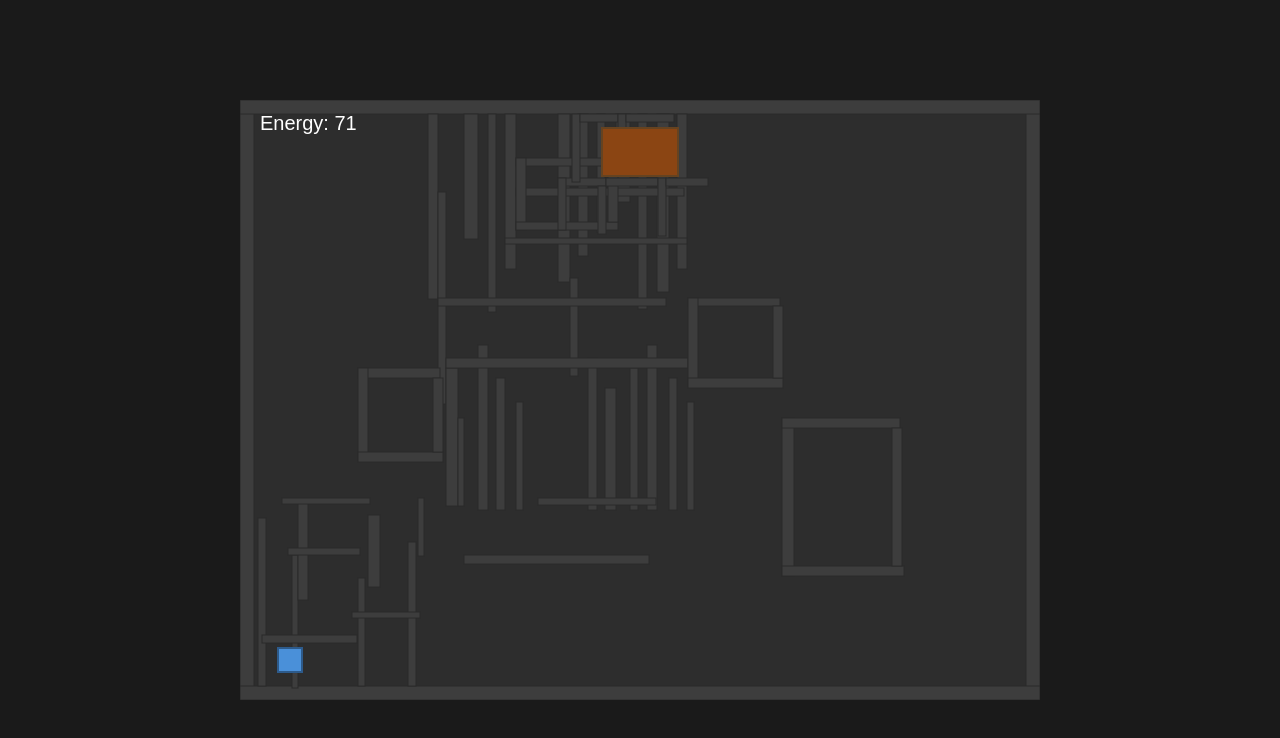
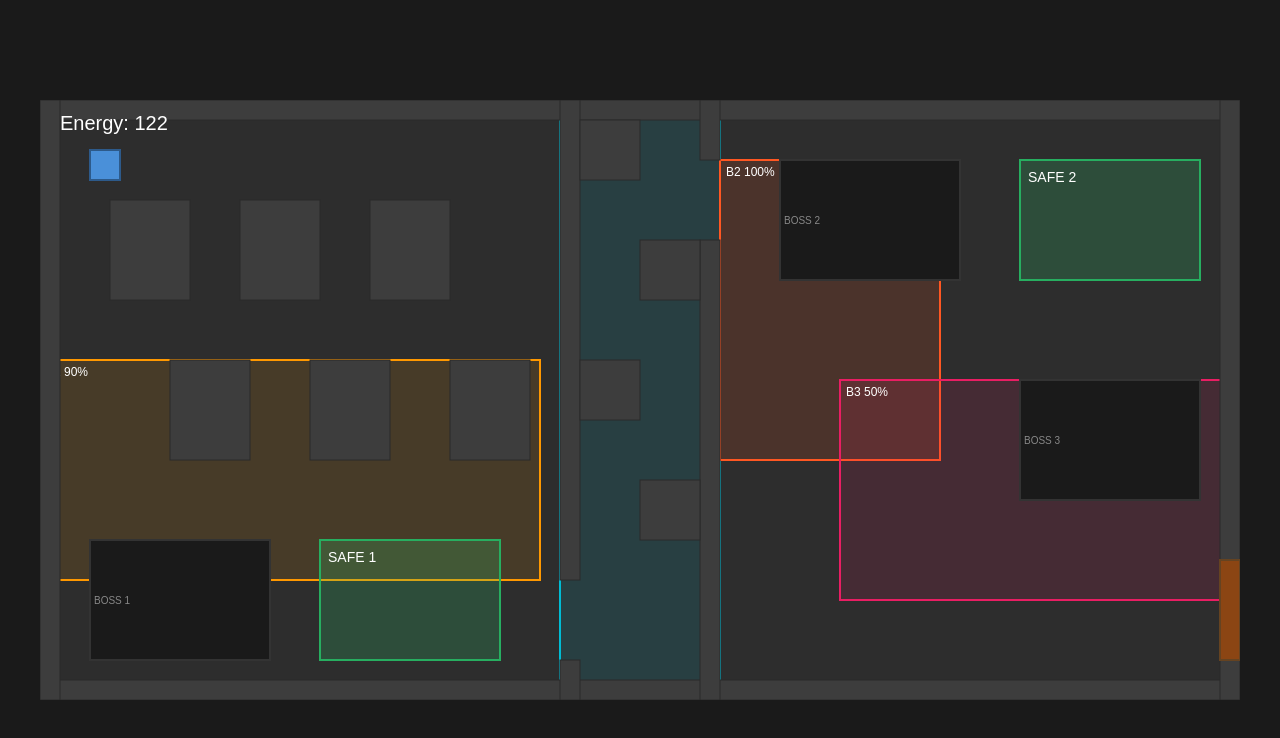
Before and after one commit to yaoye1025-cpu/escape-office, a website built with Vite: page index.html in a window 1280 px wide. Built offline with nearby package versions, Linux system fonts and the light colour scheme.

```diff
--- a/index.html
+++ b/index.html
@@ -7,7 +7,7 @@
   <link rel="stylesheet" href="style.css">
 </head>
 <body>
-  <canvas id="gameCanvas" width="800" height="600"></canvas>
+  <canvas id="gameCanvas" width="1200" height="600"></canvas>
   <script src="main.js"></script>
 </body>
 </html>
--- a/main.js
+++ b/main.js
@@ -2,22 +2,26 @@
   'use strict';
 
   const canvas = document.getElementById('gameCanvas');
+  canvas.width = 1200;
+  canvas.height = 600;
+
   const ctx = canvas.getContext('2d');
 
-  const playerSize = 24;
-  let playerX = 38;
-  let playerY = 548;
+
+  const playerSize = 30;
+  let playerX = 50;
+  let playerY = 50;
   const playerSpeed = 180;
 
-  // Exit door: top area, not visible from start (start is bottom-left)
-  const doorX = 362;
-  const doorY = 28;
-  const doorWidth = 76;
-  const doorHeight = 48;
+ // Exit door (use same as exitZone so logic + drawing match)
+  const doorX = 1180;
+  const doorY = 460;
+  const doorWidth = 20;
+  const doorHeight = 100;
 
-  let energy = 100;
-  const baseDrainPerSecond = 2;
-  const drainAccelerationPerSecond = 0.5;
+  let energy = 140;
+  const baseDrainPerSecond = 1.2;
+  const drainAccelerationPerSecond = 0.3;
   let elapsedTimeMs = 0;
 
   const keys = {};
@@ -34,113 +38,226 @@
   let gameOver = false;
   let gameResult = null;
   let lastTime = null;
+  let hitFlashMs = 0; // 被抓时闪红计时器（毫秒）
 
-  // ─── Wall shapes: all axis-aligned rectangles { x, y, w, h } ───
-  // Boundary (4), cubicle partitions (~10), main corridor (~20), boss offices (~12), safe office (~4), final approach (~10)
-  const WALLS = [
-    // 1) Boundary
-    { x: 0, y: 0, w: 14, h: 600 },
-    { x: 786, y: 0, w: 14, h: 600 },
-    { x: 0, y: 0, w: 800, h: 14 },
-    { x: 0, y: 586, w: 800, h: 14 },
+  // ─── Geometry: Rect ───
+  function Rect(x, y, w, h) {
+    this.x = x;
+    this.y = y;
+    this.w = w;
+    this.h = h;
+  }
+  Rect.prototype.containsPoint = function (px, py) {
+    return px >= this.x && px <= this.x + this.w && py >= this.y && py <= this.y + this.h;
+  };
+  Rect.prototype.intersectsRect = function (other) {
+    return (
+      this.x < other.x + other.w &&
+      this.x + this.w > other.x &&
+      this.y < other.y + other.h &&
+      this.y + this.h > other.y
+    );
+  };
 
-    // 2) Irregular cubicle cluster near start (bottom-left) – offset partitions
-    { x: 18, y: 418, w: 8, h: 168 },
-    { x: 52, y: 455, w: 6, h: 133 },
-    { x: 58, y: 402, w: 10, h: 98 },
-    { x: 118, y: 478, w: 7, h: 108 },
-    { x: 128, y: 415, w: 12, h: 72 },
-    { x: 168, y: 442, w: 8, h: 144 },
-    { x: 178, y: 398, w: 6, h: 58 },
-    { x: 42, y: 398, w: 88, h: 6 },
-    { x: 48, y: 448, w: 72, h: 7 },
-    { x: 112, y: 512, w: 68, h: 6 },
-    { x: 22, y: 535, w: 95, h: 8 },
+  // ─── V1 MAP: WALLS ───
+// Walls include: outer borders + desks + corridor obstacles (plants).
+const WALLS = [
+  // Outer border (thickness 20)
+  new Rect(0, 0, 1200, 20),
+  new Rect(0, 580, 1200, 20),
+  new Rect(0, 0, 20, 600),
+  new Rect(1180, 0, 20, 600),
 
-    // 3) Main traversal zone – left side of bending corridor (angled/offset segments)
-    { x: 188, y: 14, w: 10, h: 185 },
-    { x: 198, y: 92, w: 8, h: 212 },
-    { x: 206, y: 268, w: 12, h: 138 },
-    { x: 218, y: 318, w: 6, h: 88 },
-    { x: 224, y: 14, w: 14, h: 125 },
-    { x: 238, y: 245, w: 10, h: 165 },
-    { x: 248, y: 14, w: 8, h: 198 },
-    { x: 256, y: 278, w: 9, h: 132 },
-    { x: 265, y: 14, w: 11, h: 155 },
-    { x: 276, y: 302, w: 7, h: 108 },
+  // Left wall with bottom door gap
+  new Rect(520, 0, 20, 480),
+  new Rect(520, 560, 20, 40),
 
-    // 4) Main traversal zone – right side (varying distance = varying corridor width)
-    { x: 318, y: 14, w: 12, h: 168 },
-    { x: 330, y: 178, w: 8, h: 98 },
-    { x: 338, y: 14, w: 10, h: 142 },
-    { x: 348, y: 258, w: 9, h: 152 },
-    { x: 357, y: 14, w: 8, h: 118 },
-    { x: 365, y: 288, w: 11, h: 122 },
-    { x: 376, y: 14, w: 14, h: 88 },
-    { x: 390, y: 268, w: 8, h: 142 },
-    { x: 398, y: 14, w: 9, h: 195 },
-    { x: 407, y: 245, w: 10, h: 165 },
-    { x: 417, y: 14, w: 12, h: 178 },
-    { x: 429, y: 278, w: 8, h: 132 },
-    { x: 437, y: 14, w: 10, h: 155 },
-    { x: 447, y: 302, w: 7, h: 108 },
+  // Right wall with top door gap
+  new Rect(660, 0, 20, 60),
+  new Rect(660, 140, 20, 460),
 
-    // 5) Horizontal corridor segments (bend/shift) – top and bottom of horizontal stretch
-    { x: 198, y: 198, w: 228, h: 8 },
-    { x: 206, y: 258, w: 242, h: 10 },
-    { x: 298, y: 398, w: 118, h: 7 },
-    { x: 224, y: 455, w: 185, h: 9 },
-    { x: 265, y: 138, w: 182, h: 6 },
-    { x: 276, y: 88, w: 168, h: 8 },
+  // --- Left area desks (obstacles) ---
+  new Rect(70, 100, 80, 100),
+  new Rect(200, 100, 80, 100),
+  new Rect(330, 100, 80, 100),
 
-    // 6) Boss Office 1 – spatial pressure (left of main flow)
-    { x: 118, y: 268, w: 82, h: 10 },
-    { x: 118, y: 268, w: 10, h: 92 },
-    { x: 118, y: 352, w: 85, h: 10 },
-    { x: 193, y: 278, w: 10, h: 74 },
+  new Rect(130, 260, 80, 100),
+  new Rect(270, 260, 80, 100),
+  new Rect(410, 260, 80, 100),
 
-    // 7) Boss Office 2 – center pressure
-    { x: 448, y: 198, w: 92, h: 8 },
-    { x: 448, y: 198, w: 10, h: 88 },
-    { x: 448, y: 278, w: 95, h: 10 },
-    { x: 533, y: 206, w: 10, h: 72 },
+  // --- Mid corridor obstacles: force S movement ---
+  new Rect(540, 20, 60, 60),
+  new Rect(600, 140, 60, 60),
+  new Rect(540, 260, 60, 60),
+  new Rect(600, 380, 60, 60),
 
-    // 8) Boss Office 3 – upper pressure
-    { x: 276, y: 58, w: 98, h: 8 },
-    { x: 276, y: 58, w: 10, h: 72 },
-    { x: 276, y: 122, w: 102, h: 8 },
-    { x: 368, y: 66, w: 10, h: 56 },
+  // (可选) 右侧 desks 障碍（如果你想要）
+  // new Rect(720, 260, 60, 100),
+  // new Rect(880, 260, 60, 100),
+  // new Rect(720, 460, 60, 100),
+  // new Rect(880, 460, 60, 100),
+];
 
-    // 9) Safe Office – off main flow, one entrance (recess)
-    { x: 542, y: 318, w: 12, h: 158 },
-    { x: 542, y: 318, w: 118, h: 10 },
-    { x: 542, y: 466, w: 122, h: 10 },
-    { x: 652, y: 328, w: 10, h: 138 },
+ // ─── ZONES ─── (V1 coords aligned to 1200x600)
 
-    // 10) Final approach – irregular narrowing before exit
-    { x: 318, y: 78, w: 48, h: 8 },
-    { x: 318, y: 78, w: 8, h: 52 },
-    { x: 358, y: 86, w: 8, h: 48 },
-    { x: 366, y: 78, w: 52, h: 8 },
-    { x: 418, y: 78, w: 8, h: 58 },
-    { x: 426, y: 78, w: 42, h: 8 },
-    { x: 332, y: 14, w: 8, h: 68 },
-    { x: 340, y: 14, w: 38, h: 8 },
-    { x: 378, y: 14, w: 8, h: 42 },
-    { x: 386, y: 14, w: 48, h: 8 },
+// Neutral / Boss forbidden
+const corridorZone = new Rect(520, 0, 160, 600);
+
+// Safe zones
+const safe1Zone = new Rect(280, 440, 180, 120);
+const safe2Zone = new Rect(980, 60, 180, 120);
+
+// Boss probability zones (Plan A hard boundaries)
+const boss1_90 = new Rect(0, 260, 500, 220);
+const boss1_60 = new Rect(260, 260, 200, 220);
+
+const boss2_100 = new Rect(680, 60, 220, 300);
+
+const boss3_50 = new Rect(800, 280, 400, 220);
+
+
+  const boss1Zones = [{ zone: boss1_90, chance: 0.9 }, ];
+  const boss2Zones = [{ zone: boss2_100, chance: 1.0 }];
+  const boss3Zones = [{ zone: boss3_50, chance: 0.5 }];
+
+  // ─── Boss home blocks (visual only) – EDIT: coordinates for boss home display ───
+  const boss1Home = new Rect(50, 440, 180, 120);
+  const boss2Home = new Rect(740, 60, 180, 120);
+  const boss3Home = new Rect(980, 280, 180, 120);
+
+  // ─── Boss state machine (Plan A / hard boundary) ───
+  const bosses = [
+    {
+      id: 1,
+      state: 'idle',
+      activeZones: boss1Zones,
+      home: boss1Home,
+      x: boss1Home.x + boss1Home.w / 2 - 12,
+      y: boss1Home.y + boss1Home.h / 2 - 12,
+      chaseSpeed: 140,
+      lastRollTime: 0,
+      lastHitTime: 0,
+    },
+    {
+      id: 2,
+      state: 'idle',
+      activeZones: boss2Zones,
+      home: boss2Home,
+      x: boss2Home.x + boss2Home.w / 2 - 12,
+      y: boss2Home.y + boss2Home.h / 2 - 12,
+      chaseSpeed: 150,
+      lastRollTime: 0,
+      lastHitTime: 0,
+    },
+    {
+      id: 3,
+      state: 'idle',
+      activeZones: boss3Zones,
+      home: boss3Home,
+      x: boss3Home.x + boss3Home.w / 2 - 12,
+      y: boss3Home.y + boss3Home.h / 2 - 12,
+      chaseSpeed: 160,
+      lastRollTime: 0,
+      lastHitTime: 0,
+    },
   ];
 
+  function playerRect() {
+    return new Rect(playerX, playerY, playerSize, playerSize);
+  }
+
+  function isInZone(rect, zone) {
+    const centerX = rect.x + rect.w / 2;
+    const centerY = rect.y + rect.h / 2;
+    return zone.containsPoint(centerX, centerY);
+  }
+
+  function isInAnyZone(rect, zones) {
+    for (let i = 0; i < zones.length; i++) {
+      if (isInZone(rect, zones[i].zone)) return true;
+    }
+    return false;
+  }
+
+  function isInCorridorOrSafe(rect) {
+    return (
+      isInZone(rect, corridorZone) ||
+      isInZone(rect, safe1Zone) ||
+      isInZone(rect, safe2Zone)
+    );
+  }
+
+  function updateBosses(deltaTimeMs, now) {
+    const pr = playerRect();
+    for (let i = 0; i < bosses.length; i++) {
+      const b = bosses[i];
+      const inBossZone = isInAnyZone(pr, b.activeZones);
+      const inSafeOrCorridor = isInCorridorOrSafe(pr);
+
+      if (b.state === 'chasing') {
+        if (!inBossZone || inSafeOrCorridor) {
+          b.state = 'idle';
+          b.x = b.home.x + b.home.w / 2 - 12;
+          b.y = b.home.y + b.home.h / 2 - 12;
+          continue;
+        }
+        const dx = playerX + playerSize / 2 - (b.x + 12);
+        const dy = playerY + playerSize / 2 - (b.y + 12);
+        const len = Math.sqrt(dx * dx + dy * dy);
+        if (len > 1) {
+          const move = Math.min(b.chaseSpeed * (deltaTimeMs / 1000), len - 1);
+          b.x += (dx / len) * move;
+          b.y += (dy / len) * move;
+        }
+        let minX = Infinity, minY = Infinity, maxX = -Infinity, maxY = -Infinity;
+        for (let j = 0; j < b.activeZones.length; j++) {
+          const z = b.activeZones[j].zone;
+          minX = Math.min(minX, z.x); minY = Math.min(minY, z.y);
+          maxX = Math.max(maxX, z.x + z.w); maxY = Math.max(maxY, z.y + z.h);
+        }
+        b.x = Math.max(minX, Math.min(maxX - 24, b.x));
+b.y = Math.max(minY, Math.min(maxY - 24, b.y));
+
+// --- HIT CHECK: boss catches player -> energy drops (with cooldown) ---
+const bossRect = new Rect(b.x, b.y, 24, 24);
+const prNow = playerRect();
+
+const HIT_COOLDOWN_MS = 900; // 0.9s
+const HIT_DAMAGE = 25;       // energy loss per hit
+
+if (bossRect.intersectsRect(prNow)) {
+  if (now - b.lastHitTime >= HIT_COOLDOWN_MS) {
+    b.lastHitTime = now;
+    energy = Math.max(0, energy - HIT_DAMAGE);
+    hitFlashMs = 200; // 👈 触发红色闪屏 0.2 秒
+  }
+}
+
+continue;
+      }
+
+      if (b.state === 'idle' && inBossZone && !inSafeOrCorridor) {
+        const canRoll = now - b.lastRollTime >= 1000;
+        if (canRoll) {
+          b.lastRollTime = now;
+          for (let j = 0; j < b.activeZones.length; j++) {
+            if (!isInZone(pr, b.activeZones[j].zone)) continue;
+            if (Math.random() < b.activeZones[j].chance) {
+              b.state = 'chasing';
+              break;
+            }
+          }
+        }
+      }
+    }
+  }
+
   function intersectsWall(px, py, size) {
+    const r = new Rect(px, py, size, size);
     for (let i = 0; i < WALLS.length; i++) {
       const w = WALLS[i];
-      if (
-        px < w.x + w.w &&
-        px + size > w.x &&
-        py < w.y + w.h &&
-        py + size > w.y
-      ) {
-        return true;
-      }
+      const wr = w instanceof Rect ? w : new Rect(w.x, w.y, w.w, w.h);
+      if (r.intersectsRect(wr)) return true;
     }
     return false;
   }
@@ -163,6 +280,7 @@
     if (gameOver) return;
 
     elapsedTimeMs += deltaTimeMs;
+    const now = performance.now();
 
     let dx = 0;
     let dy = 0;
@@ -188,9 +306,12 @@
       }
     }
 
+    updateBosses(deltaTimeMs, now);
+
     const drainRate = getDrainRatePerSecond();
     energy -= drainRate * (deltaTimeMs / 1000);
     if (energy < 0) energy = 0;
+
 
     if (energy <= 0) {
       gameOver = true;
@@ -207,15 +328,95 @@
   function render() {
     ctx.fillStyle = '#2d2d2d';
     ctx.fillRect(0, 0, canvas.width, canvas.height);
+    // ===== DEBUG: draw zones (temporary) =====
+    function drawZone(rect, stroke, fill, label) {
+      ctx.save();
+      ctx.strokeStyle = stroke;
+      ctx.fillStyle = fill;
+      ctx.lineWidth = 2;
+      ctx.fillRect(rect.x, rect.y, rect.w, rect.h);
+      ctx.strokeRect(rect.x, rect.y, rect.w, rect.h);
+      ctx.fillStyle = '#fff';
+      ctx.font = '12px sans-serif';
+      ctx.fillText(label, rect.x + 6, rect.y + 16);
+      ctx.restore();
+    }
 
-    // Walls
+    // ===== DEBUG ZONES =====
+
+// Corridor (Boss forbidden)
+drawZone(
+  corridorZone,
+  '#00bcd4',
+  'rgba(0, 188, 212, 0.12)',
+  'CORRIDOR'
+);
+
+// Boss probability zones
+drawZone(boss1_90, '#ff9800', 'rgba(255,152,0,0.12)', 'B1 90%');
+drawZone(boss2_100, '#ff5722', 'rgba(255,87,34,0.14)', 'B2 100%');
+drawZone(boss3_50, '#e91e63', 'rgba(233,30,99,0.12)', 'B3 50%');
+
+// Exit zone
+drawZone(
+  new Rect(doorX, doorY, doorWidth, doorHeight),
+  '#ffd54f',
+  'rgba(255,213,79,0.12)',
+  'EXIT'
+);
+
+
+    // Walls (gray rectangles)
     ctx.fillStyle = '#3d3d3d';
     ctx.strokeStyle = '#2a2a2a';
     ctx.lineWidth = 1;
     for (let i = 0; i < WALLS.length; i++) {
       const w = WALLS[i];
-      ctx.fillRect(w.x, w.y, w.w, w.h);
-      ctx.strokeRect(w.x, w.y, w.w, w.h);
+      const wr = w instanceof Rect ? w : new Rect(w.x, w.y, w.w, w.h);
+      ctx.fillRect(wr.x, wr.y, wr.w, wr.h);
+      ctx.strokeRect(wr.x, wr.y, wr.w, wr.h);
+    }
+
+    // Safe zones (green, labeled)
+    ctx.fillStyle = 'rgba(46, 204, 113, 0.2)';
+    ctx.strokeStyle = '#27ae60';
+    ctx.lineWidth = 2;
+    ctx.fillRect(safe1Zone.x, safe1Zone.y, safe1Zone.w, safe1Zone.h);
+    ctx.strokeRect(safe1Zone.x, safe1Zone.y, safe1Zone.w, safe1Zone.h);
+    ctx.fillStyle = '#fff';
+    ctx.font = '14px sans-serif';
+    ctx.fillText('SAFE 1', safe1Zone.x + 8, safe1Zone.y + 22);
+
+    ctx.fillStyle = 'rgba(46, 204, 113, 0.2)';
+    ctx.strokeStyle = '#27ae60';
+    ctx.fillRect(safe2Zone.x, safe2Zone.y, safe2Zone.w, safe2Zone.h);
+    ctx.strokeRect(safe2Zone.x, safe2Zone.y, safe2Zone.w, safe2Zone.h);
+    ctx.fillStyle = '#fff';
+    ctx.fillText('SAFE 2', safe2Zone.x + 8, safe2Zone.y + 22);
+
+    // Boss home blocks (dark, labeled)
+    ctx.fillStyle = '#1a1a1a';
+    ctx.strokeStyle = '#333';
+    ctx.lineWidth = 2;
+    for (let i = 0; i < bosses.length; i++) {
+      const h = bosses[i].home;
+      ctx.fillRect(h.x, h.y, h.w, h.h);
+      ctx.strokeRect(h.x, h.y, h.w, h.h);
+      ctx.fillStyle = '#888';
+      ctx.font = '10px sans-serif';
+      ctx.fillText('BOSS ' + bosses[i].id, h.x + 4, h.y + h.h / 2 + 4);
+      ctx.fillStyle = '#1a1a1a';
+    }
+
+    // Boss when chasing (draw at chase position)
+    ctx.fillStyle = '#8b0000';
+    for (let i = 0; i < bosses.length; i++) {
+      const b = bosses[i];
+      if (b.state === 'chasing') {
+        ctx.fillRect(b.x, b.y, 24, 24);
+        ctx.strokeStyle = '#5c0000';
+        ctx.strokeRect(b.x, b.y, 24, 24);
+      }
     }
 
     // Door
@@ -270,18 +471,3 @@
 
   requestAnimationFrame(gameLoop);
 })();
-
-/*
-  WALL SHAPES USED (all axis-aligned rectangles: x, y, w, h)
-  ─────────────────────────────────────────────────────────
-  1) Boundary (4): (0,0,14,600), (786,0,14,600), (0,0,800,14), (0,586,800,14)
-  2) Cubicle cluster (11): (18,418,8,168), (52,455,6,133), (58,402,10,98), (118,478,7,108), (128,415,12,72), (168,442,8,144), (178,398,6,58), (42,398,88,6), (48,448,72,7), (112,512,68,6), (22,535,95,8)
-  3) Main corridor left (10): (188,14,10,185), (198,92,8,212), (206,268,12,138), (218,318,6,88), (224,14,14,125), (238,245,10,165), (248,14,8,198), (256,278,9,132), (265,14,11,155), (276,302,7,108)
-  4) Main corridor right (13): (318,14,12,168), (330,178,8,98), (338,14,10,142), (348,258,9,152), (357,14,8,118), (365,288,11,122), (376,14,14,88), (390,268,8,142), (398,14,9,195), (407,245,10,165), (417,14,12,178), (429,278,8,132), (437,14,10,155), (447,302,7,108)
-  5) Horizontal corridor (6): (198,198,228,8), (206,258,242,10), (298,398,118,7), (224,455,185,9), (265,138,182,6), (276,88,168,8)
-  6) Boss Office 1 (4): (118,268,82,10), (118,268,10,92), (118,352,85,10), (193,278,10,74)
-  7) Boss Office 2 (4): (448,198,92,8), (448,198,10,88), (448,278,95,10), (533,206,10,72)
-  8) Boss Office 3 (4): (276,58,98,8), (276,58,10,72), (276,122,102,8), (368,66,10,56)
-  9) Safe Office (4): (542,318,12,158), (542,318,118,10), (542,466,122,10), (652,328,10,138)
-  10) Final approach (10): (318,78,48,8), (318,78,8,52), (358,86,8,48), (366,78,52,8), (418,78,8,58), (426,78,42,8), (332,14,8,68), (340,14,38,8), (378,14,8,42), (386,14,48,8)
-*/
```
